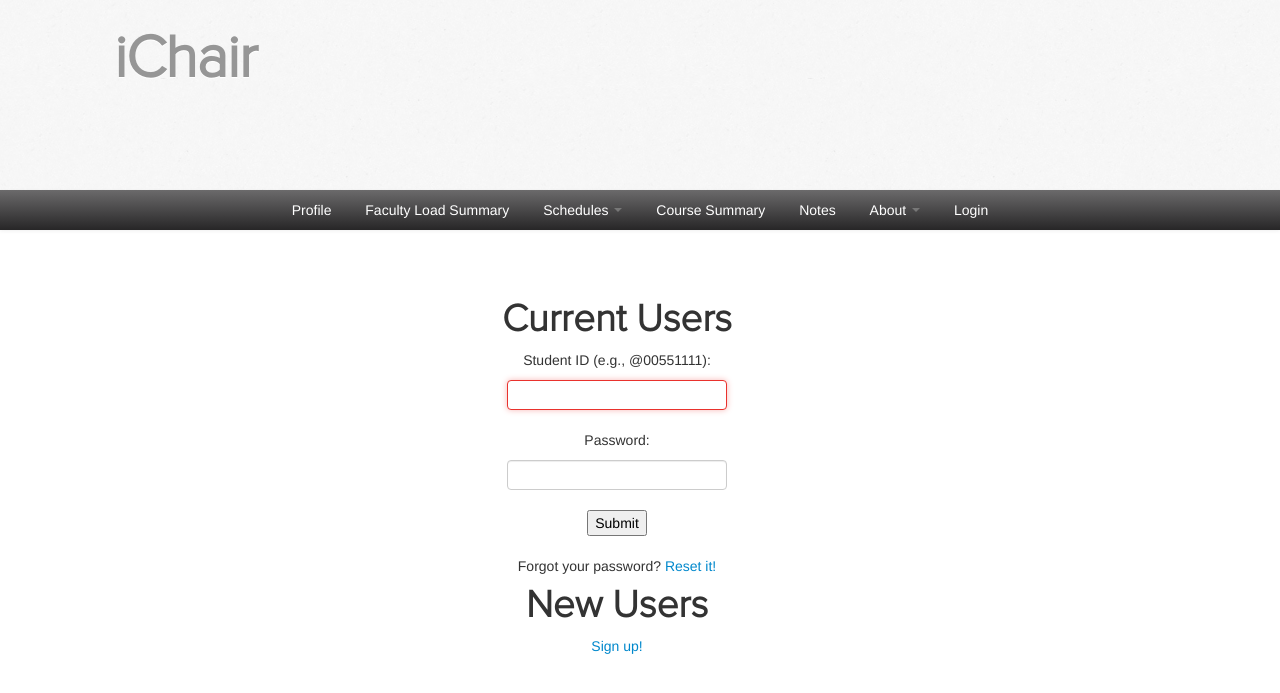
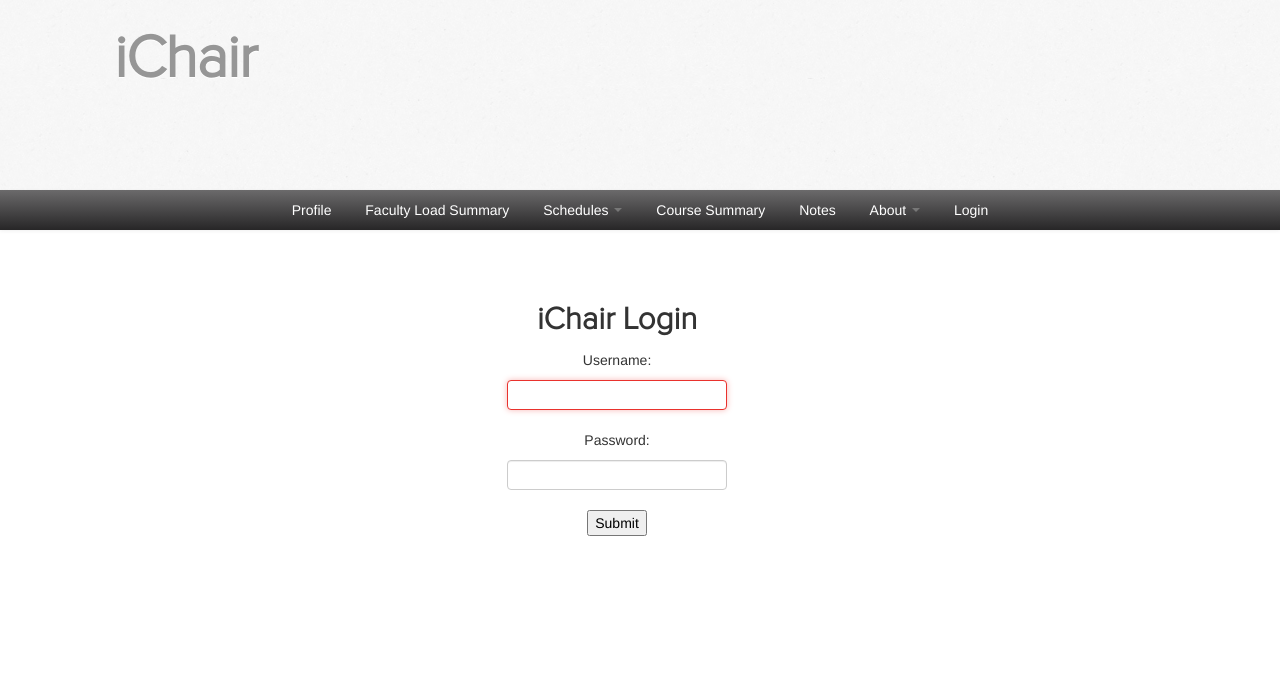
Before and after one commit to quantum-bits/iChair, a Django app: page /accounts/login/ in a window 1280 px wide. Shown: the top 693 px of the page. Run offline with Django 3.2, Linux system fonts and the light colour scheme; parts of the project's set-up code (start-up, migrations or seed data) failed here and were passed over; some libraries are stand-ins or nearby versions.

Commit message:
small change to login page

```diff
--- a/planner/templates/daily_schedule.html
+++ b/planner/templates/daily_schedule.html
@@ -91,7 +91,7 @@
   <script>
     $(window).load(function(){
     $("#nav-schedule").addClass("current");
-    $('.page-name').find('h1').replaceWith('<h1>Daily Schedules</h1>');
+    $('.page-name').find('h1').replaceWith('<h1>Daily Schedules ({{year}})</h1>');
     $(".page-name").stop().animate({opacity: 1,'margin-left': '5%'}, 700);});
   </script>
 
--- a/planner/templates/room_schedule.html
+++ b/planner/templates/room_schedule.html
@@ -91,7 +91,7 @@
   <script>
     $(window).load(function(){
     $("#nav-schedule").addClass("current");
-    $('.page-name').find('h1').replaceWith('<h1>Room Schedules</h1>');
+    $('.page-name').find('h1').replaceWith('<h1>Room Schedules ({{year}})</h1>');
     $(".page-name").stop().animate({opacity: 1,'margin-left': '5%'}, 700);});
   </script>
 
--- a/planner/templates/weekly_schedule.html
+++ b/planner/templates/weekly_schedule.html
@@ -91,7 +91,7 @@
   <script>
     $(window).load(function(){
     $("#nav-schedule").addClass("current");
-    $('.page-name').find('h1').replaceWith('<h1>Faculty Schedules</h1>');
+    $('.page-name').find('h1').replaceWith('<h1>Faculty Schedules ({{year}})</h1>');
     $(".page-name").stop().animate({opacity: 1,'margin-left': '5%'}, 700);});
   </script>
 
--- a/planner/views.py
+++ b/planner/views.py
@@ -1826,7 +1826,7 @@ def weekly_schedule(request):
                                         'schedule':schedule})
         data_list.append(data_this_professor)
 
-    context={'data_list':data_list}
+    context={'data_list':data_list, 'year':academic_year_string}
     return render(request, 'weekly_schedule.html', context)
 
 @login_required
@@ -1933,7 +1933,7 @@ def daily_schedule(request):
                                   'schedule':schedule})
         data_list.append(data_this_day)
 
-    context={'data_list':data_list}
+    context={'data_list':data_list, 'year':academic_year_string}
     return render(request, 'daily_schedule.html', context)
 
 
@@ -2027,7 +2027,7 @@ def room_schedule(request):
                                   'schedule':schedule})
         data_list.append(data_this_room)
 
-    context={'data_list':data_list}
+    context={'data_list':data_list, 'year':academic_year_string}
     return render(request, 'room_schedule.html', context)
 
 
--- a/shared/templates/registration/login.html
+++ b/shared/templates/registration/login.html
@@ -2,7 +2,7 @@
 
 {% block content %}
   <div class="content-center">
-  <h1>Current Users</h1>
+  <h2>iChair Login</h2>
   <form action="" method="post">
     {% csrf_token %}
     {% if form.errors %}<p>Please correct the following fields:</p>{% endif %}
@@ -13,7 +13,7 @@
       {% endif %}
 
       <p>
-	<label form="username" {% if form.username.errors %} class ="error"{% endif %}>Student ID (e.g., @00551111):</label></p>
+	<label form="username" {% if form.username.errors %} class ="error"{% endif %}>Username:</label></p>
       <p>{{ form.username }}</p>
     </div>
 
@@ -25,10 +25,6 @@
 
     <p><input type="submit" alt="register" /></p>
   </form>
-<p>Forgot your password? <a href="/resetpassword/">Reset it!</a></p>
-
-<h1>New Users</h1>
-<p><a href="{% url 'register' %}">Sign up!</a></p>
 </div>
 <script>
 $(window).load(function(){
```
Also changed, not shown: 1 other file.
